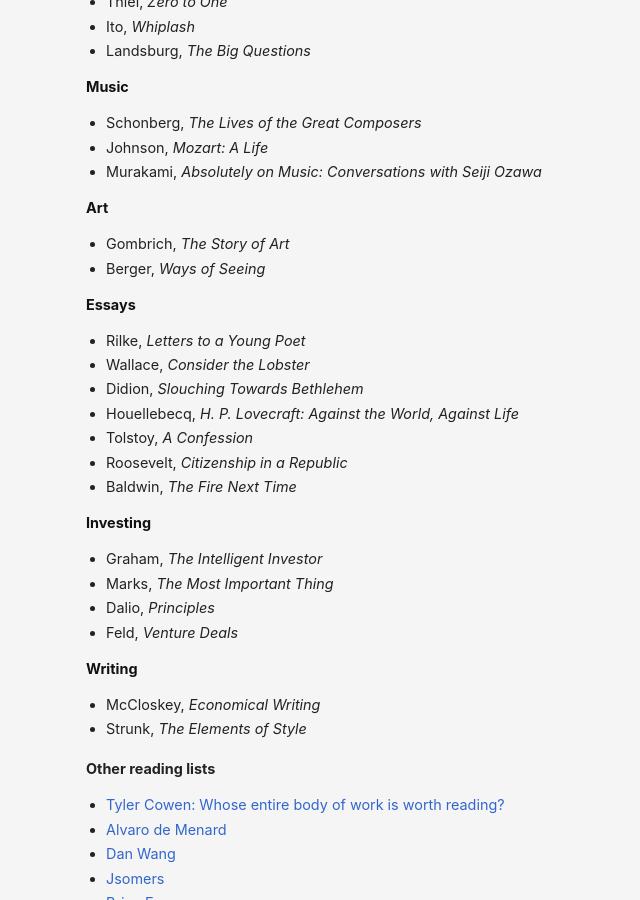
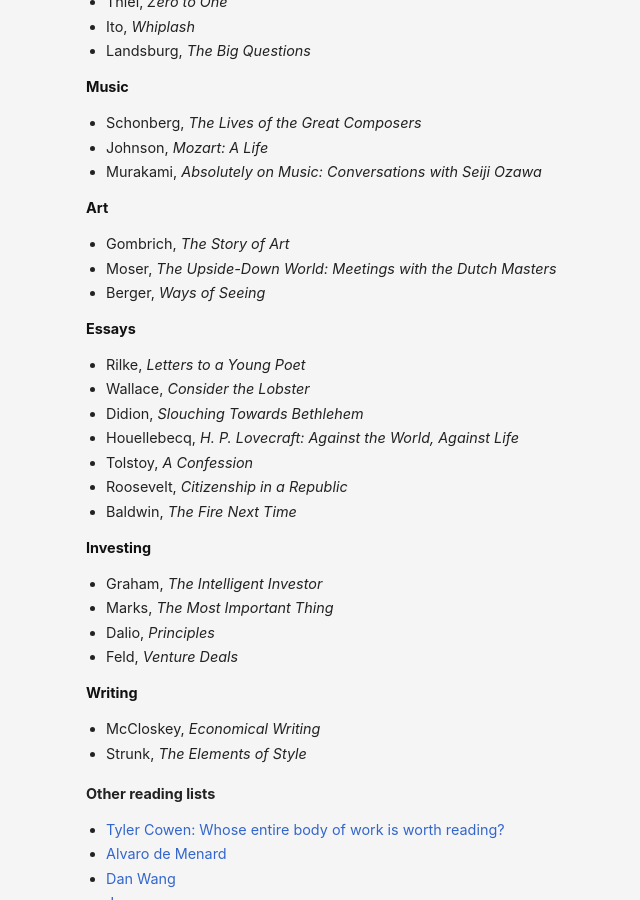
Before and after one commit to danschlz/danschulz.github.io, a Jekyll site: the page built from books.md, in a window 1280 px wide and 900 px high, scrolled down 6930 px. Shown: the whole window, without its empty margins (274-914 px from the left). Built offline with Jekyll 4.4.1, drawn with Linux system fonts in a browser that asks for light colours.

Commit message:
Update books.md

```diff
--- a/books.md
+++ b/books.md
@@ -329,6 +329,7 @@ Jump to:
 
 **Art** <a name="art"></a>
 - Gombrich, _The Story of Art_
+- Moser, _The Upside-Down World: Meetings with the Dutch Masters_
 - Berger, _Ways of Seeing_
 
 **Essays** <a name="essays"></a>
```
